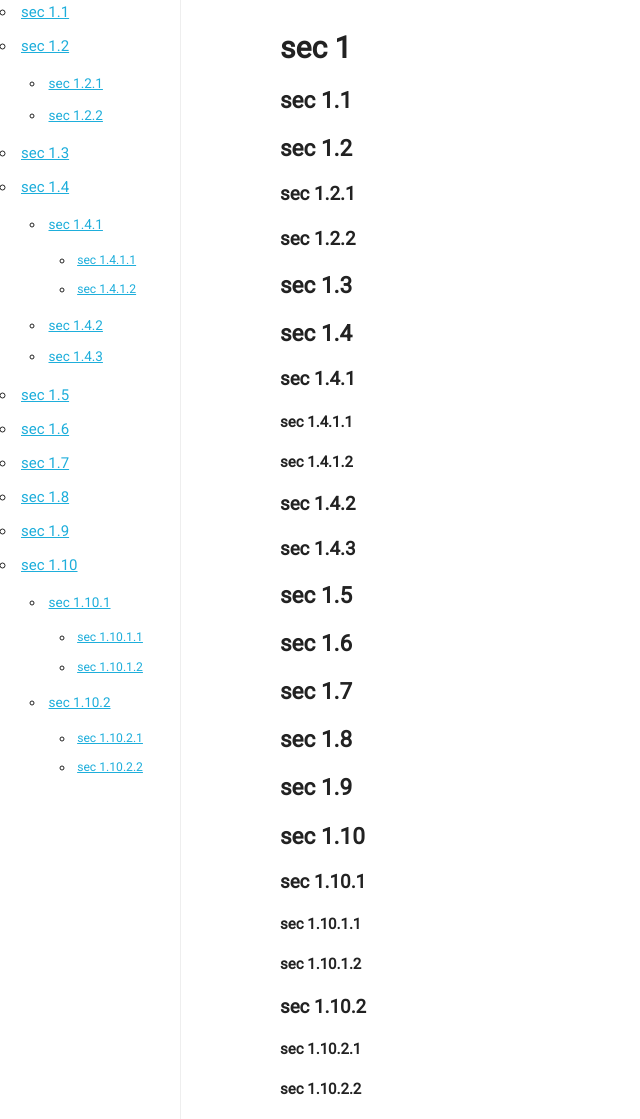
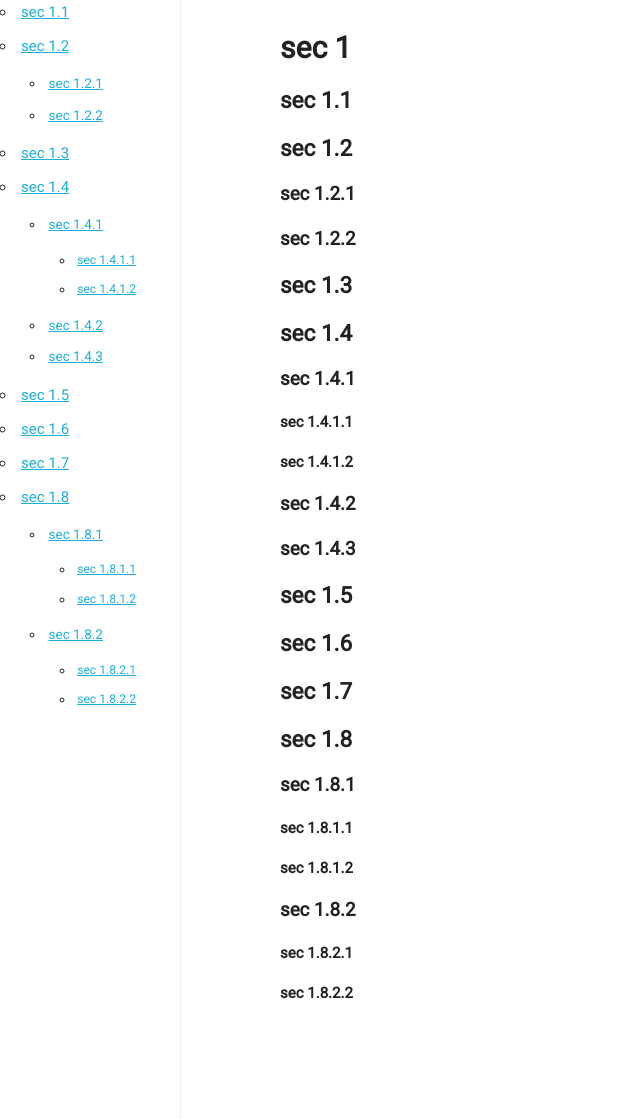
Before and after one commit to scizzorz/toctest, a Jekyll site: the page built from docs/index.md, in a window 1280 px wide and 1119 px high. Shown: the whole window, without its empty margins (0-640 px from the left). Built offline with Jekyll 4.4.1, drawn with Linux system fonts in a browser that asks for light colours; our own code applies the rules of GitHub Pages for plain Markdown files.

Commit message:
Remove some TOC elements

```diff
--- a/docs/index.md
+++ b/docs/index.md
@@ -38,18 +38,14 @@
 
 ## sec 1.8
 
-## sec 1.9
+### sec 1.8.1
 
-## sec 1.10
+#### sec 1.8.1.1
 
-### sec 1.10.1
+#### sec 1.8.1.2
 
-#### sec 1.10.1.1
+### sec 1.8.2
 
-#### sec 1.10.1.2
+#### sec 1.8.2.1
 
-### sec 1.10.2
-
-#### sec 1.10.2.1
-
-#### sec 1.10.2.2
+#### sec 1.8.2.2
```
